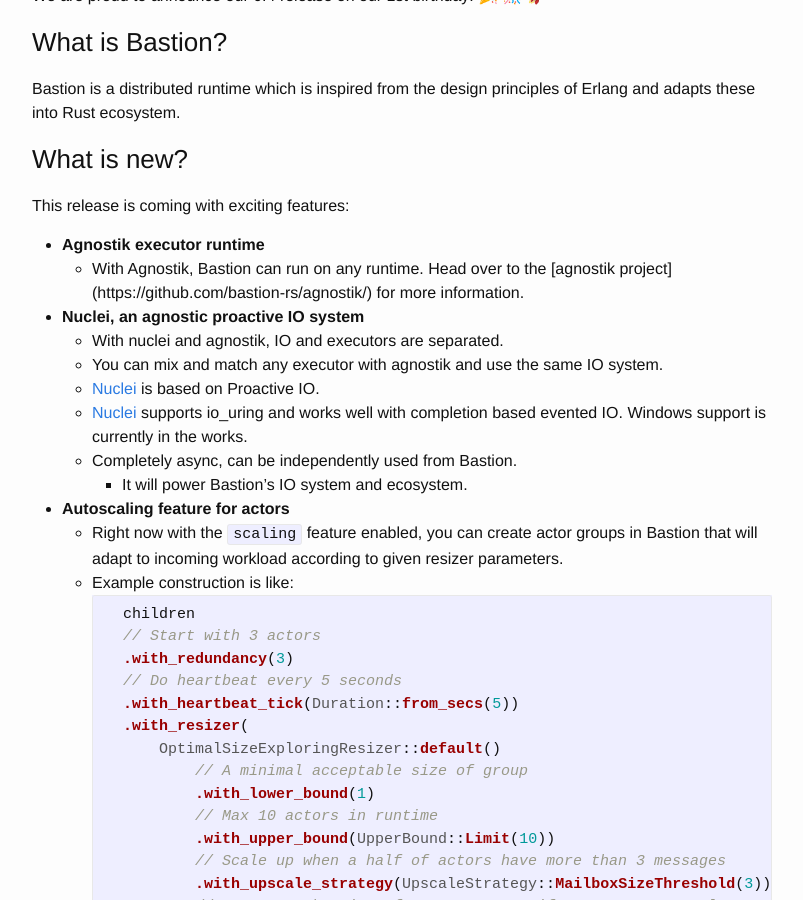
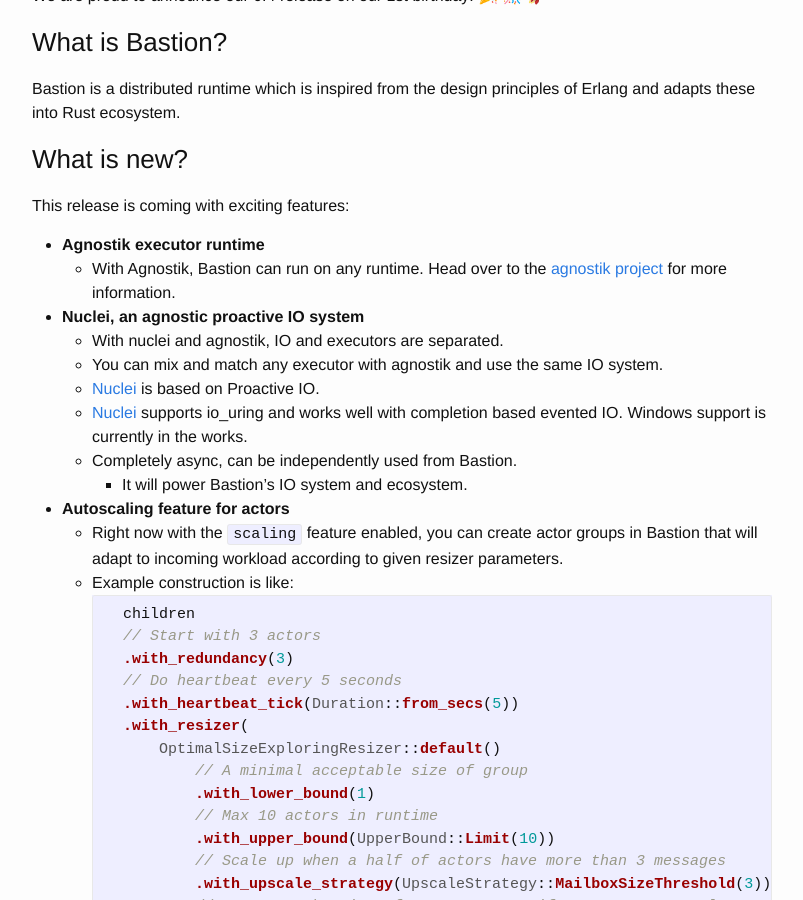
Before and after one commit to bastion-rs/blog, a Jekyll site: the page built from _posts/2020-07-21-celebrate-first-bastion-aniversary-with-release.md, in a window 1280 px wide and 900 px high, scrolled down 378 px. Shown: the whole window, without its empty margins (238-1041 px from the left). Built offline with Jekyll 4.4.1, drawn with Linux system fonts in a browser that asks for light colours; emoji names are drawn with the system emoji font.

Commit message:
broken links fix (#20)

```diff
--- a/_posts/2020-07-21-celebrate-first-bastion-aniversary-with-release.md
+++ b/_posts/2020-07-21-celebrate-first-bastion-aniversary-with-release.md
@@ -21,7 +21,7 @@ Bastion is a distributed runtime which is inspired from the design principles of
 This release is coming with exciting features:
 
 - **Agnostik executor runtime**
-    - With Agnostik, Bastion can run on any runtime. Head over to the \[agnostik project\](https://github.com/bastion-rs/agnostik/) for more information.
+    - With Agnostik, Bastion can run on any runtime. Head over to the [agnostik project](https://github.com/bastion-rs/agnostik/) for more information.
 
 
 - **Nuclei, an agnostic proactive IO system**
@@ -157,4 +157,4 @@ If you (use Bastion and project ecosystem/considering using Bastion/want to help
 
 If we start getting enough funding, we will begin writing posts about where the money goes and what we built with it!
 
-If you have any questions or would like to have a chat with us, don't hesitate to reach out to the Bastion team on [Github](https://github.com/bastion-rs), [Twitter](https://twitter.com/bastion_rs), and [Discord](https://discord.gg/HvdUXX)!
+If you have any questions or would like to have a chat with us, don't hesitate to reach out to the Bastion team on [Github](https://github.com/bastion-rs), [Twitter](https://twitter.com/bastion_rs), and [Discord](https://discord.gg/VPCWG7)!
```
Also changed, not shown: 2 other files.
